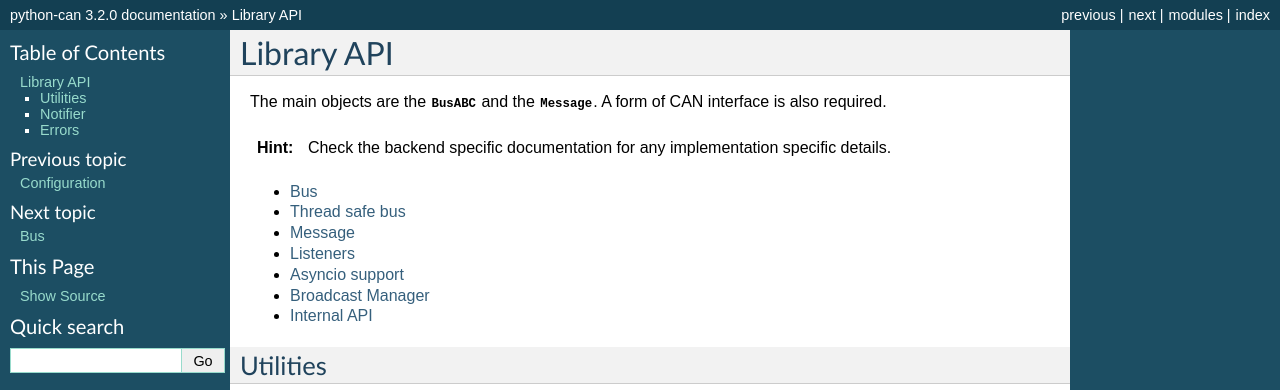
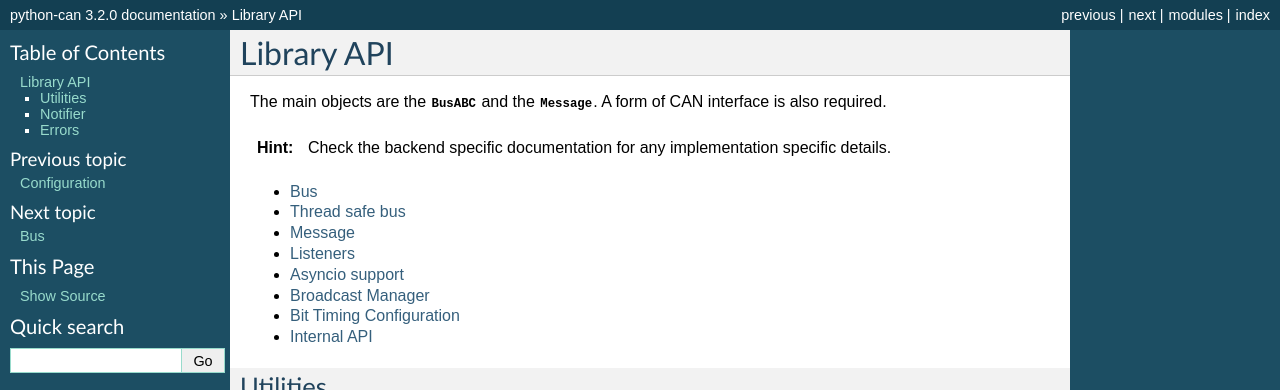
Before and after one commit to hardbyte/python-can, a Sphinx documentation site: the page built from doc/api.rst, in a window 1280 px wide, cut to the strip 0-390 px from the top of the page. Built offline with Sphinx 7.4.7, drawn with Linux system fonts in a browser that asks for light colours.

Commit message:
Add docs

```diff
--- a/doc/api.rst
+++ b/doc/api.rst
@@ -17,6 +17,7 @@ A form of CAN interface is also required.
    listeners
    asyncio
    bcm
+   bit_timing
    internal-api
 
 
--- /dev/null
+++ b/doc/bit_timing.rst
@@ -0,0 +1,4 @@
+Bit Timing Configuration
+========================
+
+.. autoclass:: can.BitTiming
```
